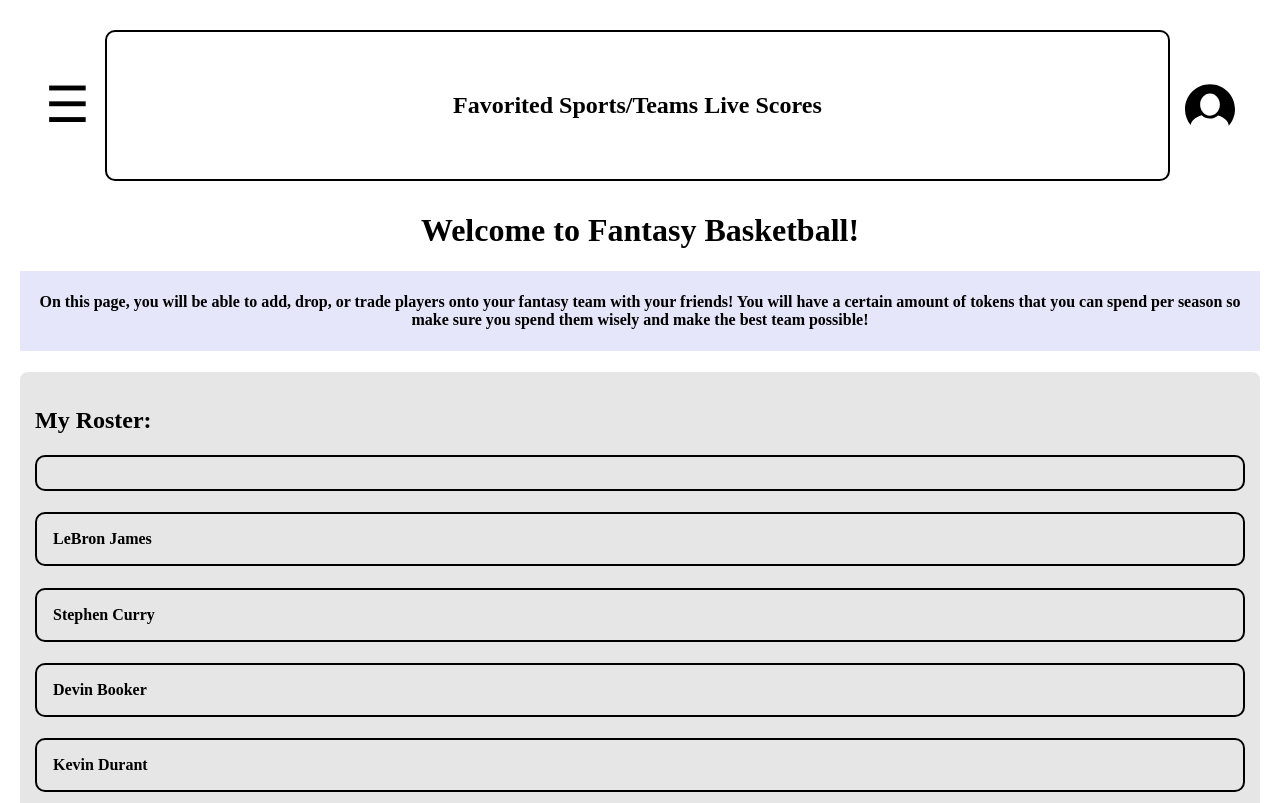
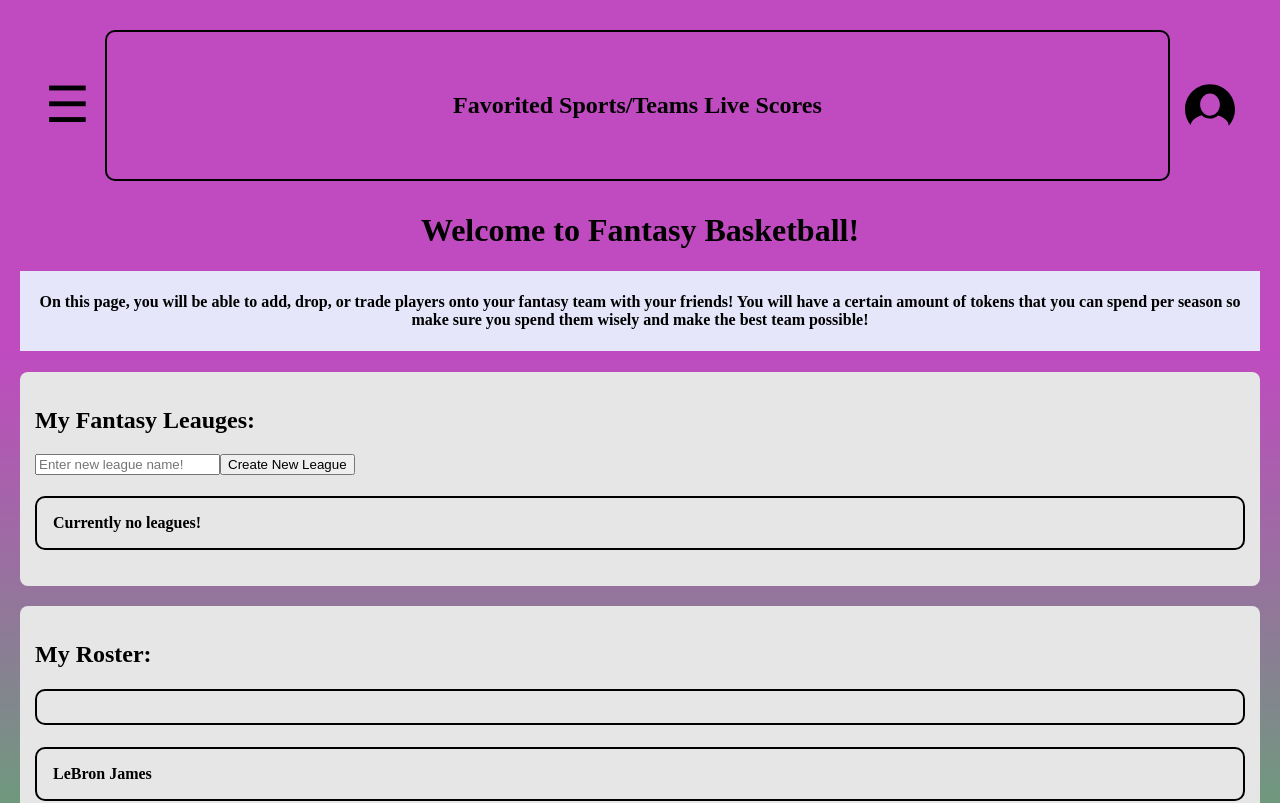
Before and after one commit to joelroyST/meta-capstone, a React (Vite) app in the folder frontend/: page /fantasy-basketball in a window 1280 px wide. Shown: the top 803 px of the page. Built offline with nearby package versions, Linux system fonts and the light colour scheme.

Commit message:
Created a fantasy league section on the fantasy page that allows users to create leagues

```diff
--- /dev/null
+++ b/frontend/src/components/LeagueModal.css
@@ -0,0 +1,49 @@
+.league-modal-overlay {
+    position: fixed;
+    top: 0;
+    left: 0;
+    width: 100vw;
+    height: 100vh;
+    background-color: rgba(0,0,0,0.6);
+    display: flex;
+    justify-content: center;
+    align-items: center;
+    z-index: 9999;
+}
+
+.league-modal-content {
+    background-color: white;
+    border-radius: 15px;
+    padding: 20px;
+    width: 80%;
+    max-width: 350px;
+    max-height: 80%;
+    overflow-y: auto;
+    position: relative;
+}
+
+.league-search-input {
+    width: 100%;
+    padding: 8px;
+    margin: 12px 0;
+    border: 1px solid lightgray;
+    border-radius: 15px;
+}
+
+.league-list {
+    display: flex;
+    flex-direction: column;
+    gap: 10px;
+}
+
+.league-card {
+    padding: 10px;
+    background-color: lavender;
+    border-radius: 15px;
+    cursor: pointer;
+    transition: background-color 0.2s ease;
+}
+
+.league-card:hover {
+    background-color: rgb(150, 150, 5);
+}
--- /dev/null
+++ b/frontend/src/components/LeagueModal.jsx
@@ -0,0 +1,38 @@
+import React, { useState } from "react";
+import "./LeagueModal.css";
+
+const LeagueModal = ({ leagues, onClose }) => {
+  const [search, setSearch] = useState("");
+
+  const filteredLeagues = leagues.filter((league) =>
+    league.name.toLowerCase().includes(search.toLowerCase())
+  );
+
+  return (
+    <div className="league-modal-overlay">
+      <div className="league-modal-content" onClick={(event) => event.stopPropagation()}>
+        <button className="league-modal-close" onClick={onClose}>
+          Close
+        </button>
+        <h2>Your Leagues</h2>
+        <input
+          type="text"
+          placeholder="Search Leagues..."
+          value={search}
+          onChange={(event) => setSearch(event.target.value)}
+          className="league-search-input"></input>
+          <div className="leagues-list">
+            {filteredLeagues.length > 0 ? (
+                filteredLeagues.map((length) => (
+                    <div key={league.leagueId} className="league-card">{league.name}</div>
+                ))
+            ) : (
+                <p>No leagues found</p>
+            )}
+          </div>
+      </div>
+    </div>
+  );
+};
+
+export default LeagueModal;
--- a/frontend/src/pages/FantasyBasketball.css
+++ b/frontend/src/pages/FantasyBasketball.css
@@ -1,5 +1,26 @@
 .fantasy-basketball-page {
     padding: 20px;
+    min-height: 100vh;
+    background: linear-gradient(rgb(192, 74, 192) 30%, rgb(49, 214, 74) 100%);
+}
+
+.fantasy-league-roster {
+    background-color: rgb(231, 230, 230);
+    padding: 15px;
+    border-radius: 8px;
+    margin-top: 20px;
+    cursor: pointer;
+}
+
+.roster-league-container {
+    padding: 10px 0;
+    border-radius: 10px;
+    border: 2px solid black;
+    padding: 16px;
+}
+
+.league-container {
+    cursor: pointer;
 }
 
 .fantasy-user-roster {
--- a/frontend/src/pages/FantasyBasketball.jsx
+++ b/frontend/src/pages/FantasyBasketball.jsx
@@ -3,11 +3,15 @@ import "./FantasyBasketball.css";
 import TopBar from "../components/TopBar";
 import AccountModal from "../Components/AccountModal";
 import SidebarModal from "../components/SideBarModal";
+import LeagueModal from "../components/LeagueModal";
 
 const FantasyBasketball = () => {
   const [user, setUser] = useState(null);
   const [openModal, setOpenModal] = useState(false);
   const [openSidebar, setOpenSidebar] = useState(false);
+  const [leagues, setLeagues] = useState([]);
+  const [leagueName, setLeagueName] = useState("");
+  const [openLeagueModal, setOpenLeagueModal] = useState(false);
 
   useEffect(() => {
     const token = localStorage.getItem("token");
@@ -27,6 +31,11 @@ const FantasyBasketball = () => {
         if (data.user) {
           setUser(data.user);
           localStorage.setItem("userID", data.user.id);
+
+          const leaguesResponse = await fetch(
+            `http://localhost:5000/api/league/user/${data.user.id}`
+          );
+          const leaguesData = await leaguesResponse.json();
         } else {
           setUser(null);
         }
@@ -37,13 +46,23 @@ const FantasyBasketball = () => {
     fetchUserData();
   }, []);
 
+  const handleCreateLeague = () => {
+    if (!leagueName.trim()) return;
+    const newLeague = {
+      leagueId: Date.now(),
+      name: leagueName.trim(),
+    };
+    setLeagues((prev) => [...prev, newLeague]);
+    setLeagueName("");
+  };
+
   return (
     <div className="fantasy-basketball-page">
       <TopBar
         onHamburgClick={() => setOpenSidebar((prev) => !prev)}
         onProfileClick={() => setOpenModal(true)}
       />
-            {openModal && <AccountModal setOpenModal={setOpenModal} />}
+      {openModal && <AccountModal setOpenModal={setOpenModal} />}
       {openSidebar && <SidebarModal setOpenSidebar={setOpenSidebar} />}
       <h1 className="fantasy-main-title">Welcome to Fantasy Basketball!</h1>
       <h4 className="fantasy-basketball-instructions">
@@ -52,6 +71,30 @@ const FantasyBasketball = () => {
         that you can spend per season so make sure you spend them wisely and
         make the best team possible!
       </h4>
+      <div
+        className="fantasy-league-roster"
+        onClick={() => setOpenLeagueModal(true)}>
+        <h2>My Fantasy Leauges:</h2>
+        <div className="create-league-container">
+          <input
+            type="text"
+            placeholder="Enter new league name!"
+            value={leagueName}
+            onChange={(event) => setLeagueName(event.target.value)}></input>
+          <button onClick={handleCreateLeague}>Create New League</button>
+        </div>
+        <div className="league-container">
+          {leagues.length === 0 ? (
+            <h4 className="roster-league-container">Currently no leagues!</h4>
+          ) : (
+            leagues.map((league) => (
+              <h4 key={league.leagueId} className="roster-league-container">
+                {league.name}
+              </h4>
+            ))
+          )}
+        </div>
+      </div>
       <div className="fantasy-user-roster">
         <h2>My Roster:</h2>
         <div className="roster-container">
@@ -63,6 +106,12 @@ const FantasyBasketball = () => {
           <h4 className="roster-player-container">Derrick Rose</h4>
         </div>
       </div>
+      {openLeagueModal && (
+        <LeagueModal
+          leagues={leagues}
+          onClose={() => setOpenLeagueModal(false)}
+        />
+      )}
     </div>
   );
 };
```
